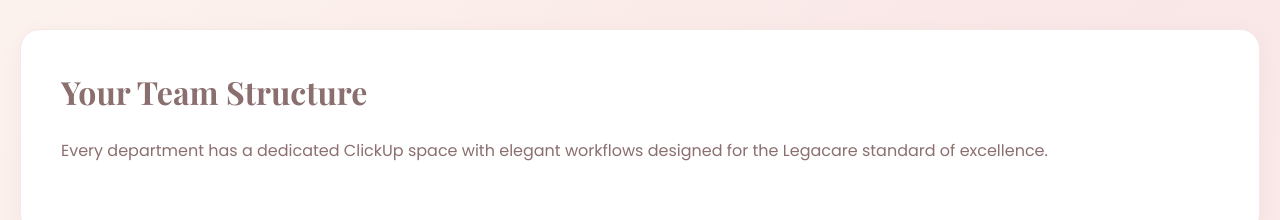
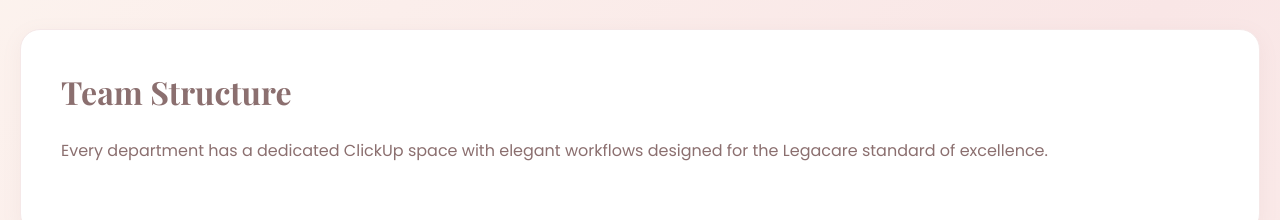
Before and after one commit to demo-collab/collab-demo, a plain HTML site: page index.html in a window 1280 px wide. Both pictures are taken after a click on the button "Team Structure". Shown: the part 362-582 px from the top of the page. Drawn offline with nearby package versions, Linux system fonts and the light colour scheme.

Commit message:
Update index.html

```diff
--- a/index.html
+++ b/index.html
@@ -519,7 +519,7 @@
         <!-- Departments Tab -->
         <div id="departments" class="content-section">
             <div class="feature-highlight">
-                <h2>Your Team Structure</h2>
+                <h2>Team Structure</h2>
                 <p style="color: #8b6f6f; margin-bottom: 30px;">Every department has a dedicated ClickUp space with elegant workflows designed for the Legacare standard of excellence.</p>
             </div>
 
```
